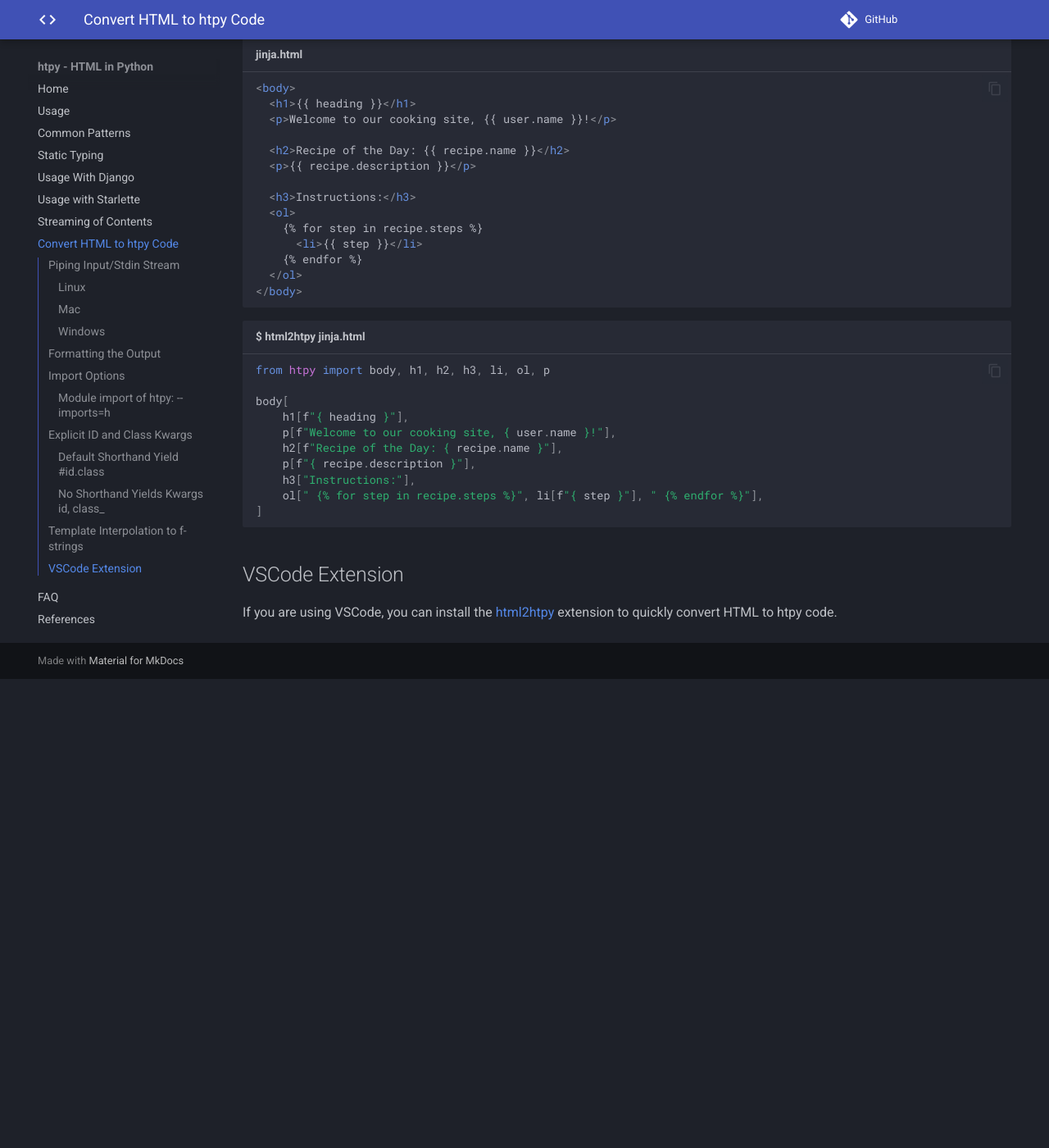
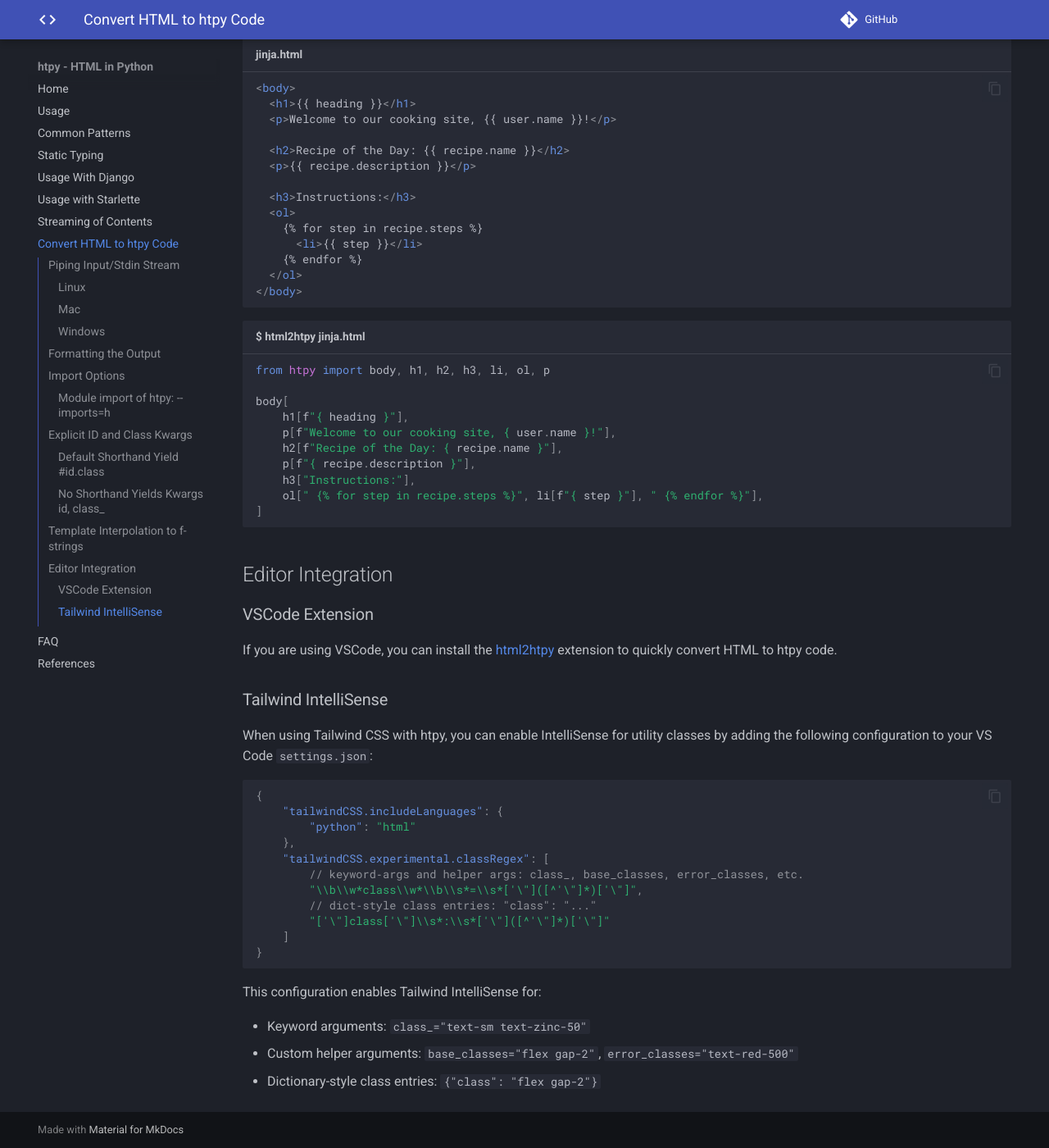
Before and after one commit to pelme/htpy, an MkDocs documentation site: the page built from docs/html2htpy.md, in a window 1280 px wide and 1400 px high, scrolled down 3633 px. Shown: the whole window at 82% size. Built offline with MkDocs 1.6.1 and Material for MkDocs 9.7.7, drawn with Linux system fonts in a browser that asks for light colours; comment, search, counter and statistics services are not loaded; before the commit the page ends 4461 px from its top, so only the background shows below that.

Commit message:
Update documentation for editor integration, adding VSCode extension details and Tailwind IntelliSense configuration.

````diff
--- a/docs/html2htpy.md
+++ b/docs/html2htpy.md
@@ -200,6 +200,32 @@
 ]
 ```
 
-## VSCode Extension
+## Editor Integration
+
+### VSCode Extension
 
 If you are using VSCode, you can install the [html2htpy](https://marketplace.visualstudio.com/items?itemName=dunderrrrrr.html2htpy) extension to quickly convert HTML to htpy code.
+
+### Tailwind IntelliSense
+
+When using Tailwind CSS with htpy, you can enable IntelliSense for utility classes by adding the following configuration to your VS Code `settings.json`:
+
+```json
+{
+    "tailwindCSS.includeLanguages": {
+        "python": "html"
+    },
+    "tailwindCSS.experimental.classRegex": [
+        // keyword‑args and helper args: class_, base_classes, error_classes, etc.
+        "\\b\\w*class\\w*\\b\\s*=\\s*['\"]([^'\"]*)['\"]",
+        // dict‑style class entries: "class": "..."
+        "['\"]class['\"]\\s*:\\s*['\"]([^'\"]*)['\"]"
+    ]
+}
+```
+
+This configuration enables Tailwind IntelliSense for:
+
+- Keyword arguments: `class_="text-sm text-zinc-50"`
+- Custom helper arguments: `base_classes="flex gap-2"`, `error_classes="text-red-500"`
+- Dictionary-style class entries: `{"class": "flex gap-2"}`
````
